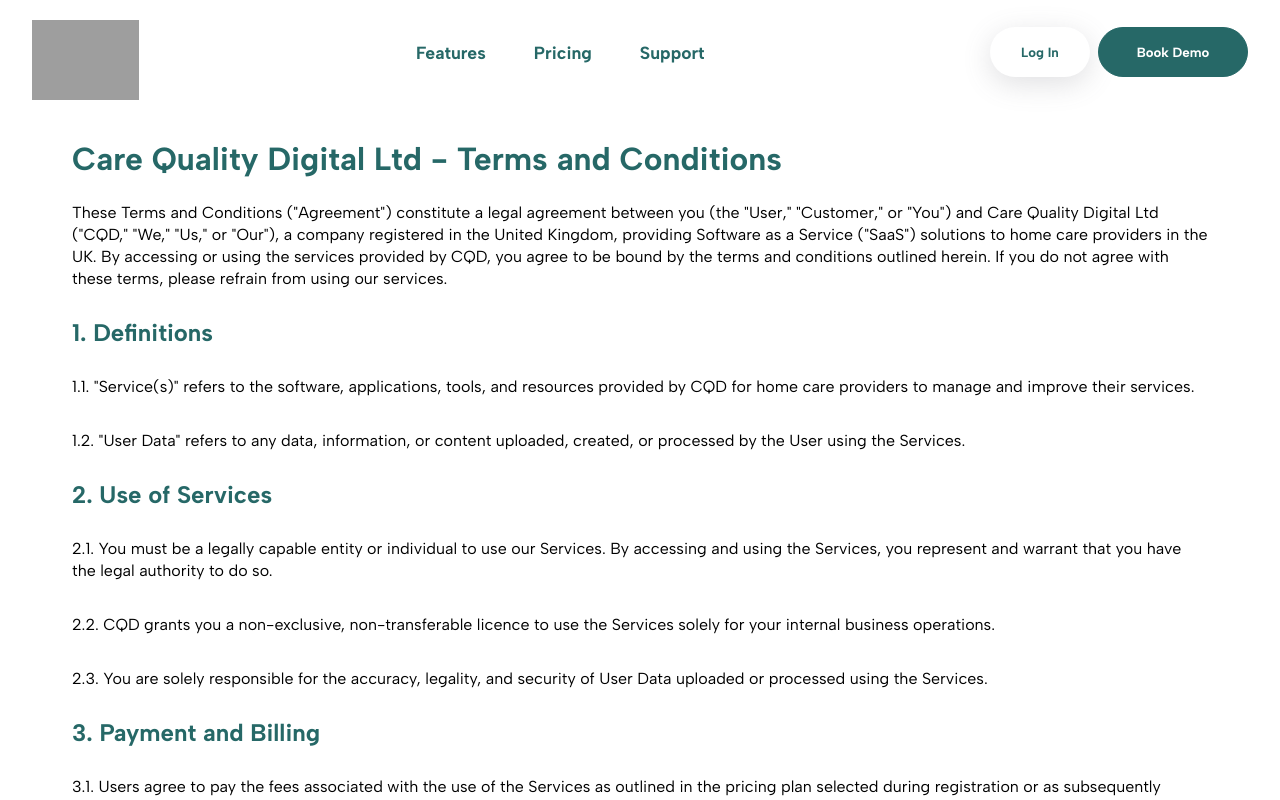
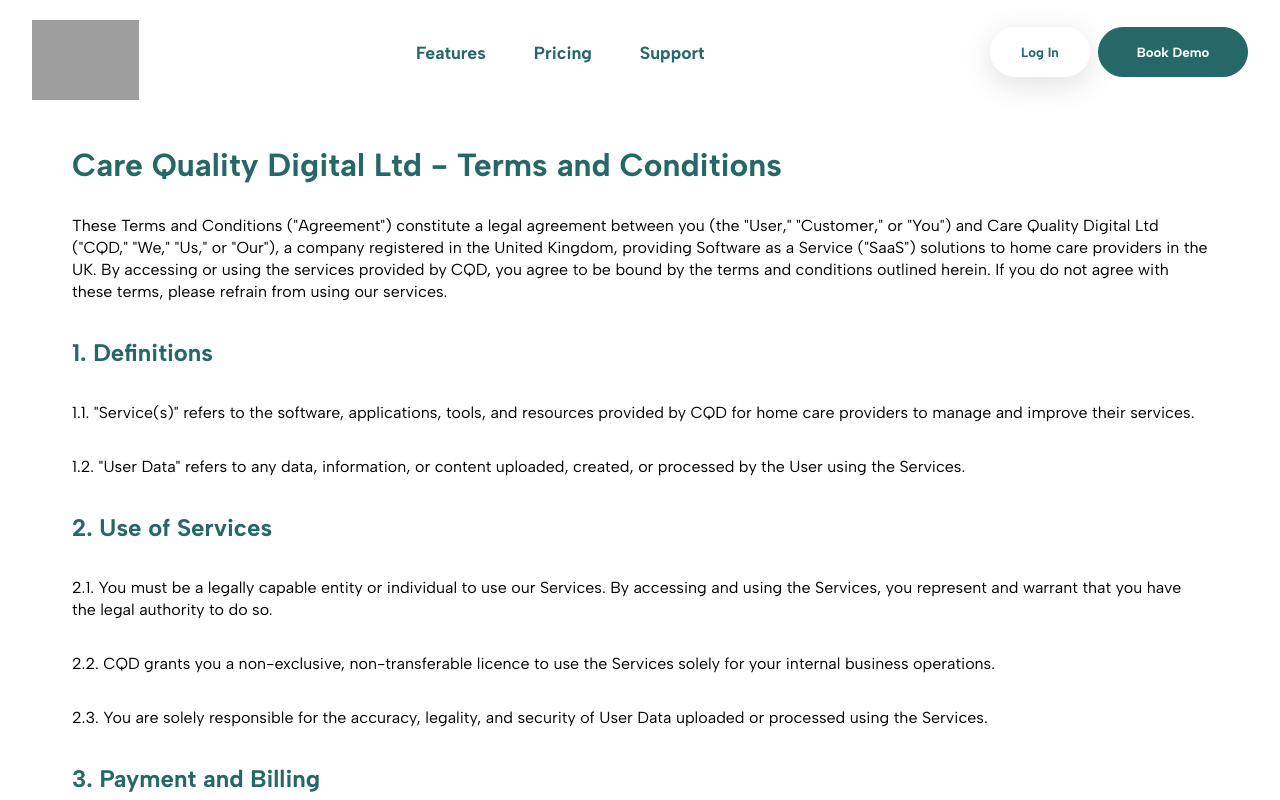
Before and after one commit to douglasfrancis/CQD-landing-page, a React (Create React App) app: page /terms in a window 1280 px wide. Shown: the top 800 px of the page. Built offline with nearby package versions, Linux system fonts and the light colour scheme; grey boxes are pictures that could not be loaded.

Commit message:
Change line height of h1

```diff
--- a/src/components/Terms.css
+++ b/src/components/Terms.css
@@ -8,6 +8,7 @@
 
 #terms-container > h1, #terms-container > h2,#terms-container > h3, #terms-container > h4{
     color: #266867;
+    line-height: 35px;
 }
 
 #terms-container > *{
```
